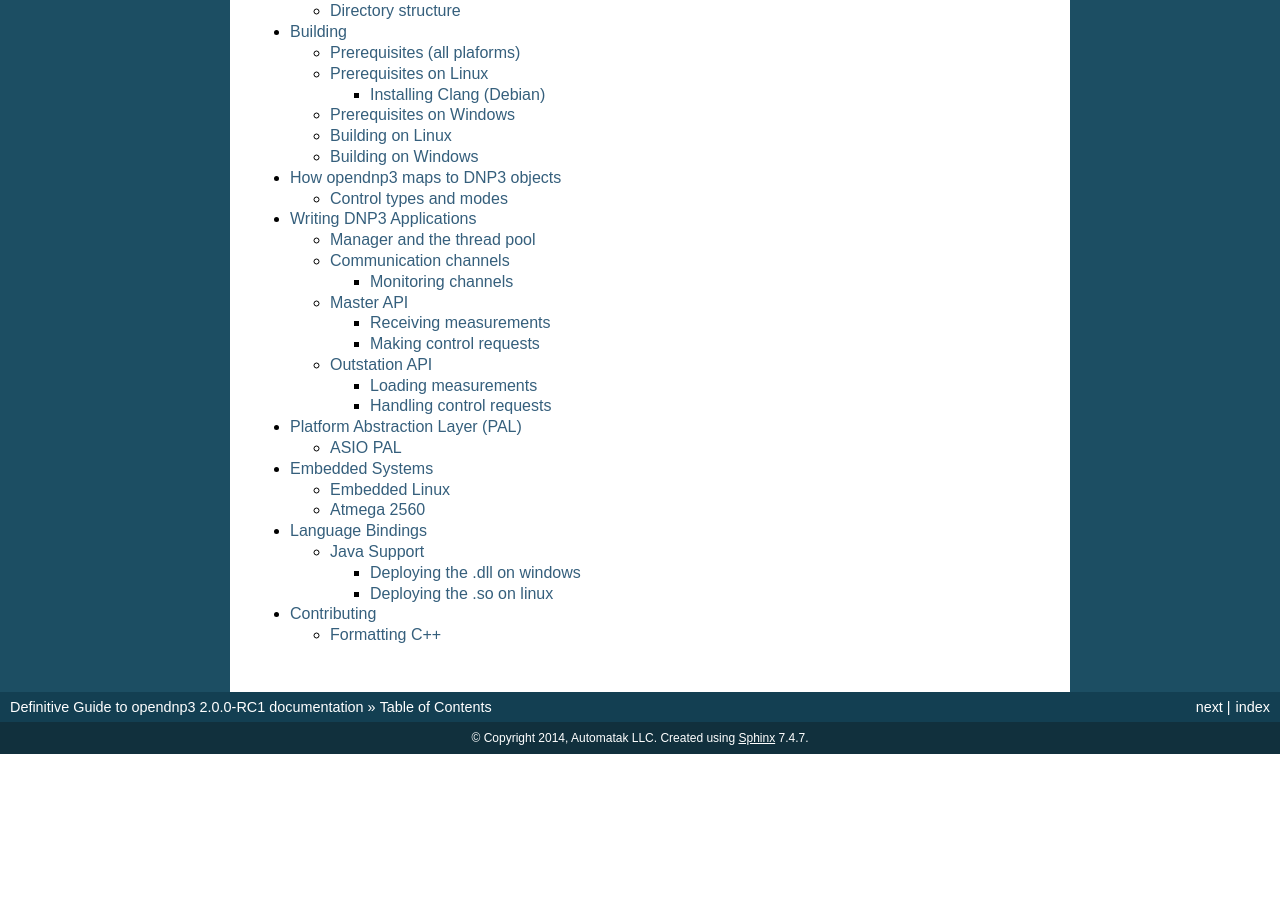
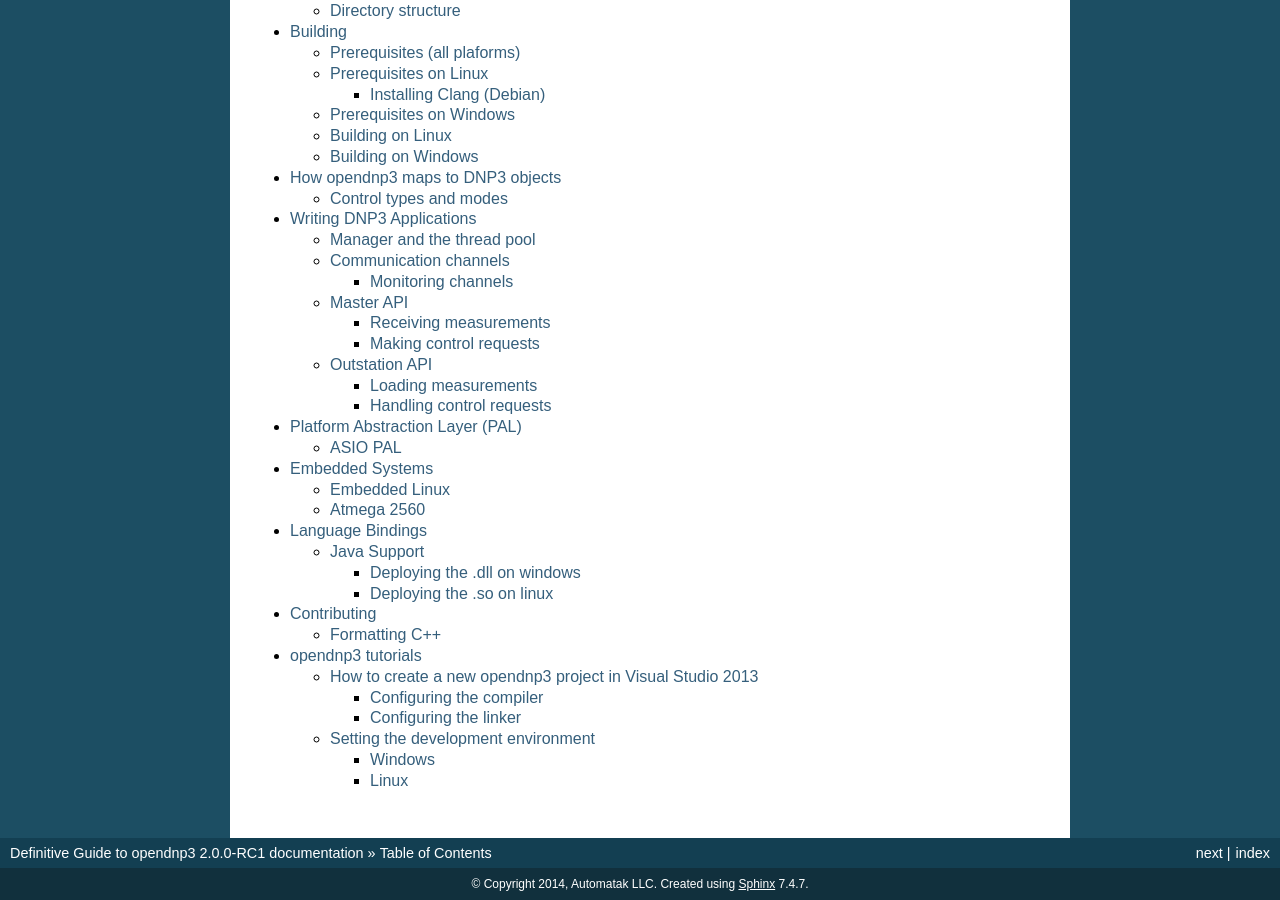
Before and after one commit to dnp3/opendnp3-guide, a Sphinx documentation site: the page built from source/index.rst, in a window 1280 px wide and 900 px high, scrolled down 733 px. Built offline with Sphinx 7.4.7, drawn with Linux system fonts in a browser that asks for light colours; before the commit the page ends 1487 px from its top, so only the background shows below that.

Commit message:
tutorials
first version

```diff
--- a/source/index.rst
+++ b/source/index.rst
@@ -39,3 +39,4 @@
   embedded/index
   bindings/index
   contributing/index
+  tutorials/index
--- /dev/null
+++ b/source/tutorials/index.rst
@@ -0,0 +1,10 @@
+=================
+opendnp3 tutorials
+=================
+
+These are a series of tutorials to help you develop with the opendnp3 library.
+
+.. toctree::
+
+   tutorial-visual-studio-2013
+   tutorial-setting-development-environment
--- /dev/null
+++ b/source/tutorials/tutorial-setting-development-environment.rst
@@ -0,0 +1,16 @@
+===================================
+Setting the development environment
+===================================
+
+Windows
+-------
+
+In this files I'll describe how to copy .h and .lib files in a known folder and set an environment variable.
+
+I have a folder in C:\opendnp3 where i have the latest .h and .lib files (on separate folders) and wrote a small a .bat file to update them after building the library in visual studio.
+
+
+
+Linux
+-----
+   To be described...
--- /dev/null
+++ b/source/tutorials/tutorial-visual-studio-2013.rst
@@ -0,0 +1,117 @@
+==========================================================
+How to create a new opendnp3 project in Visual Studio 2013
+==========================================================
+
+.. image:: /img/tutorials/new-project-visual-studio-13/vstudio2013logo_100.png
+   :align: center
+
+This is a tutorial on how to create a new visual studio 2013 project using the opendnp3 library. During the tutorial I'll be using Visual Studio 2013, but it should be very similar for older (or even newer) versions of this IDE.
+
+First of all I'll assume that you have a copy of opendnp3 source files and you have installed the opendnp3 libraries and header files on your computer. If not, please read this (link!) before.
+I'll also assume that the following environment variable is set on your system.
+
+.. code-block:: bash
+
+	%OPENDNP3_DIR%
+
+Now, let's create our new project. If you already know how to do it, you can skip a few steps.
+
+First, we go to File - New - Project
+
+.. image:: /img/tutorials/new-project-visual-studio-13/01a.new-project.png
+   :align: center
+
+Then we pick a name and a destination folder. Let's choose opendnp3-test as an example.
+
+.. image:: /img/tutorials/new-project-visual-studio-13/01b.name.png
+   :align: center
+   :width: 600px
+
+We hit continue...
+
+.. image:: /img/tutorials/new-project-visual-studio-13/01c.continue.png
+   :align: center
+   :width: 600px
+
+Then check the options as shown in the next image. Check the "empty project" solution in order to have a clean project to start from.
+
+.. image:: /img/tutorials/new-project-visual-studio-13/01d.settings.png
+   :align: center
+   :width: 600px
+
+Then we copy the demo files from the opendnp3 source code folder to our newly created folder.
+
+.. image:: /img/tutorials/new-project-visual-studio-13/02.copy.png
+   :align: center
+   :width: 600px
+
+Now, the files are correctly placed but won't appear on the solution. We first go to
+
+.. image:: /img/tutorials/new-project-visual-studio-13/03.show.png
+   :align: center
+
+We now need to include all those files to our project. So select all the files, right click and then "Include in project".
+
+.. image:: /img/tutorials/new-project-visual-studio-13/03.include.png
+   :align: center
+
+Congratulations! Your project is *almost* ready to build.
+
+We just need to tell the compiler and the linker where did we save our opendnp3 library files.
+
+
+Configuring the compiler
+------------------------
+Right click on the project name, then Properties.
+On the left side, go to Configuration Properties > C/C++ > General
+and edit the "Additional Include Directories" property with these values:
+
+.. code-block:: bash
+
+   $(BOOST_HOME)
+   $(ASIO_HOME)
+   $(OPENDNP3_DIR)\opendnp3-include
+
+
+.. image:: /img/tutorials/new-project-visual-studio-13/04a.compiler.png
+   :align: center
+   :width: 600px
+
+.. image:: /img/tutorials/new-project-visual-studio-13/04b.compiler.png
+   :align: center
+
+
+Configuring the linker
+----------------------
+
+Right click on the project name, then Properties.
+On the left side, go to Configuration Properties > Linker > General
+and edit the "Additional Include Directories" property with these values:
+
+.. code-block:: bash
+
+   $(BOOST_LIB)
+   $(OPENDNP3_DIR)\opendnp3-lib
+
+.. image:: /img/tutorials/new-project-visual-studio-13/05a.linker.png
+   :align: center
+   :width: 600px
+
+.. image:: /img/tutorials/new-project-visual-studio-13/05b.linker.png
+   :align: center
+
+
+Now edit input > Additional dependencies  as follows:
+
+.. code-block:: bash
+
+   asiodnp3.lib
+   asiopal.lib
+   opendnp3.lib
+   openpal.lib
+
+.. image:: /img/tutorials/new-project-visual-studio-13/05d.linker.png
+   :align: center
+
+.. image:: /img/tutorials/new-project-visual-studio-13/05c.linker.png
+   :align: center
```
Also changed, not shown: source/img/tutorials/new-project-visual-studio-13/01a.new-project.png (added), source/img/tutorials/new-project-visual-studio-13/01b.name.png (added), source/img/tutorials/new-project-visual-studio-13/01c.continue.png (added), source/img/tutorials/new-project-visual-studio-13/01d.settings.png (added), source/img/tutorials/new-project-visual-studio-13/02.copy.png (added), source/img/tutorials/new-project-visual-studio-13/03.include.png (added), source/img/tutorials/new-project-visual-studio-13/03.show.png (added), source/img/tutorials/new-project-visual-studio-13/04a.compiler.png (added), source/img/tutorials/new-project-visual-studio-13/04b.compiler.png (added), source/img/tutorials/new-project-visual-studio-13/05a.linker.png (added), source/img/tutorials/new-project-visual-studio-13/05b.linker.png (added), source/img/tutorials/new-project-visual-studio-13/05c.linker.png (added), source/img/tutorials/new-project-visual-studio-13/05d.linker.png (added), source/img/tutorials/new-project-visual-studio-13/properties.png (added), 1 more files.
